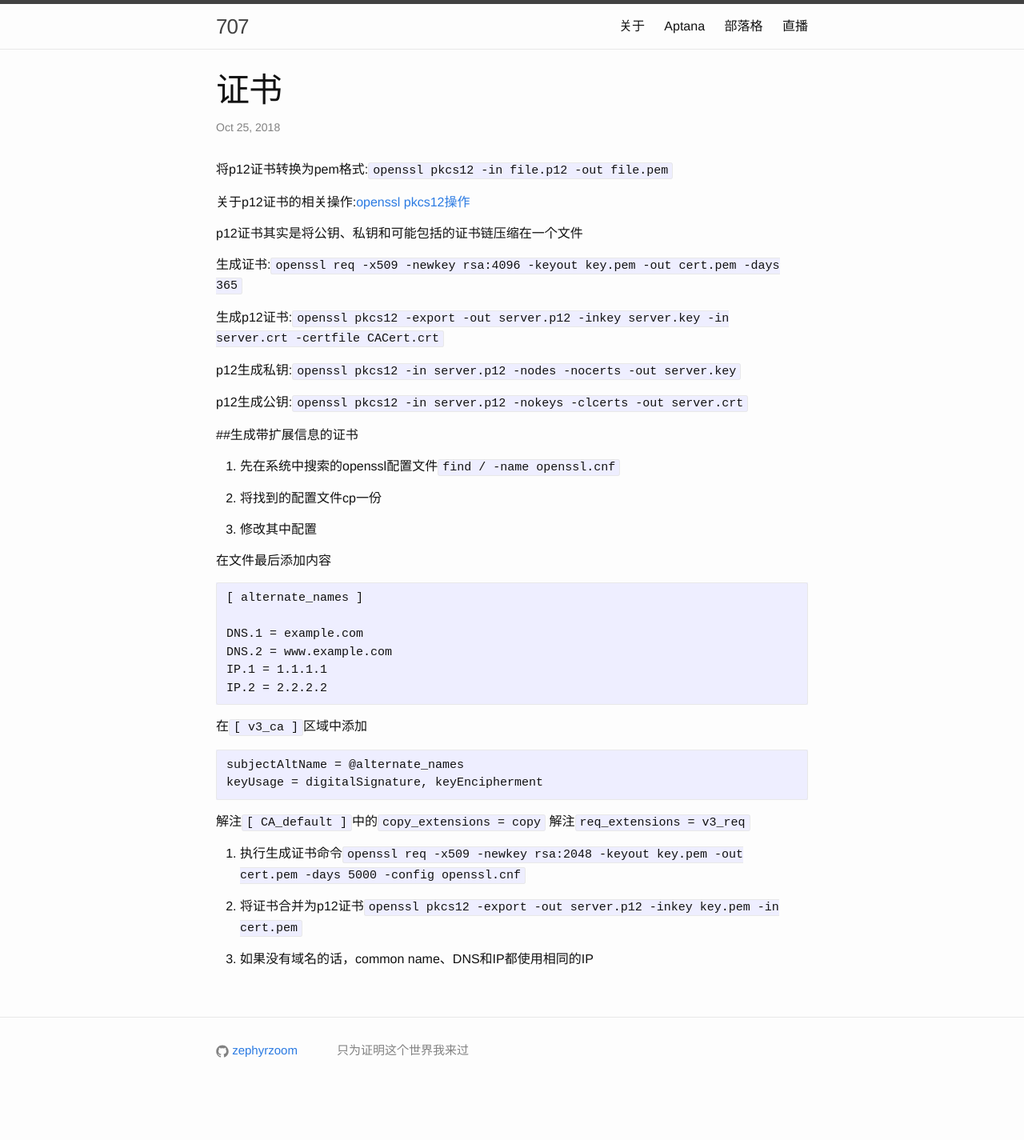
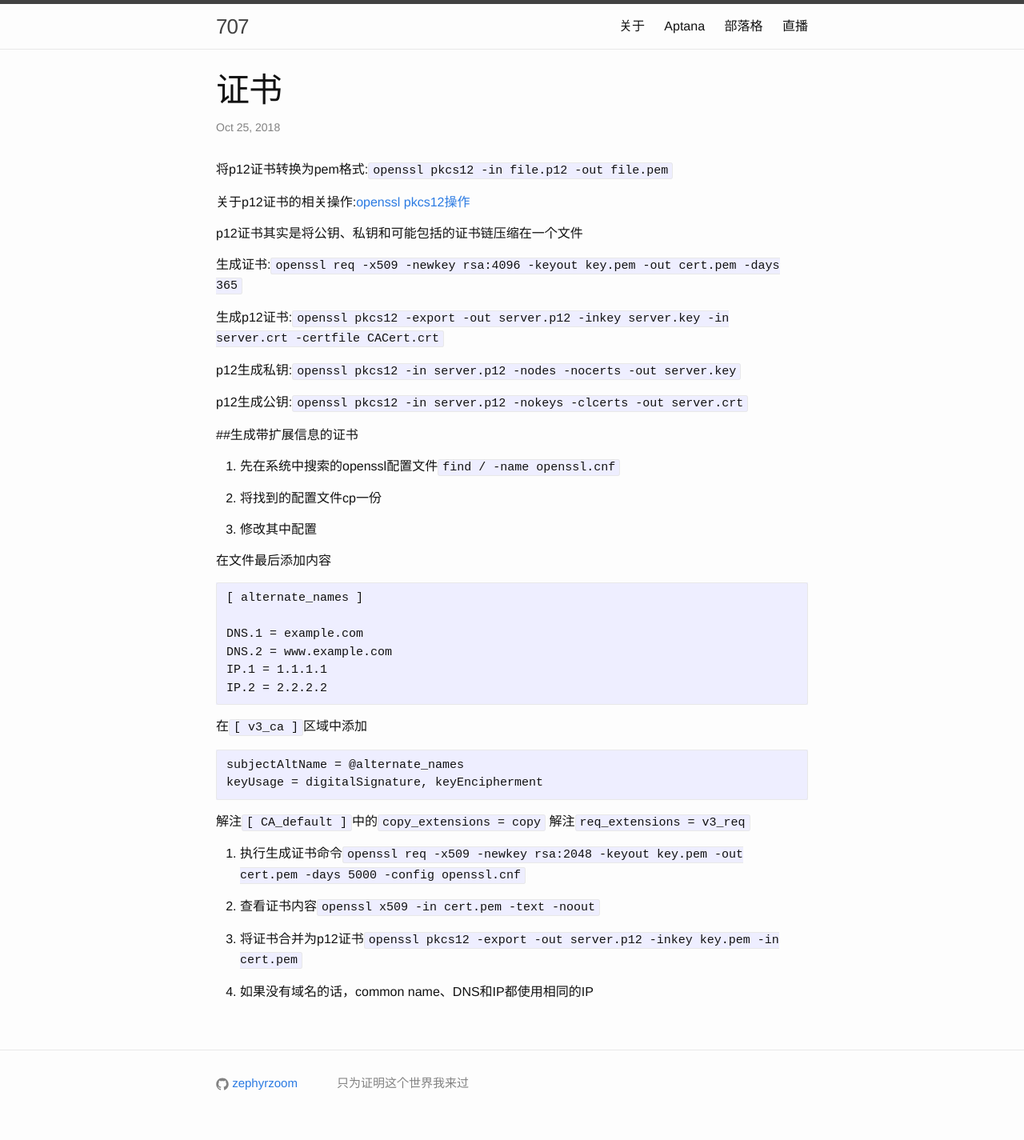
Before and after one commit to zephyrzoom/zephyrzoom.github.io, a Jekyll site: the page built from _posts/2018-10-25-certification.md, in a window 1280 px wide. Shown: the whole page at 80% size. Built offline with Jekyll 4.4.1, drawn with Linux system fonts in a browser that asks for light colours; comment, search, counter and statistics services are not loaded; before the commit the page ends 1385 px from its top, so only the background shows below that.

Commit message:
修改证书文档

```diff
--- a/_posts/2018-10-25-certification.md
+++ b/_posts/2018-10-25-certification.md
@@ -45,6 +45,8 @@ keyUsage = digitalSignature, keyEncipherment
 
 4. 执行生成证书命令`openssl req -x509 -newkey rsa:2048 -keyout key.pem -out cert.pem -days 5000 -config openssl.cnf`
 
-5. 将证书合并为p12证书`openssl pkcs12 -export -out server.p12 -inkey key.pem -in cert.pem`
+5. 查看证书内容`openssl x509 -in cert.pem -text -noout`
 
-6. 如果没有域名的话，common name、DNS和IP都使用相同的IP
+6. 将证书合并为p12证书`openssl pkcs12 -export -out server.p12 -inkey key.pem -in cert.pem`
+
+7. 如果没有域名的话，common name、DNS和IP都使用相同的IP
```
